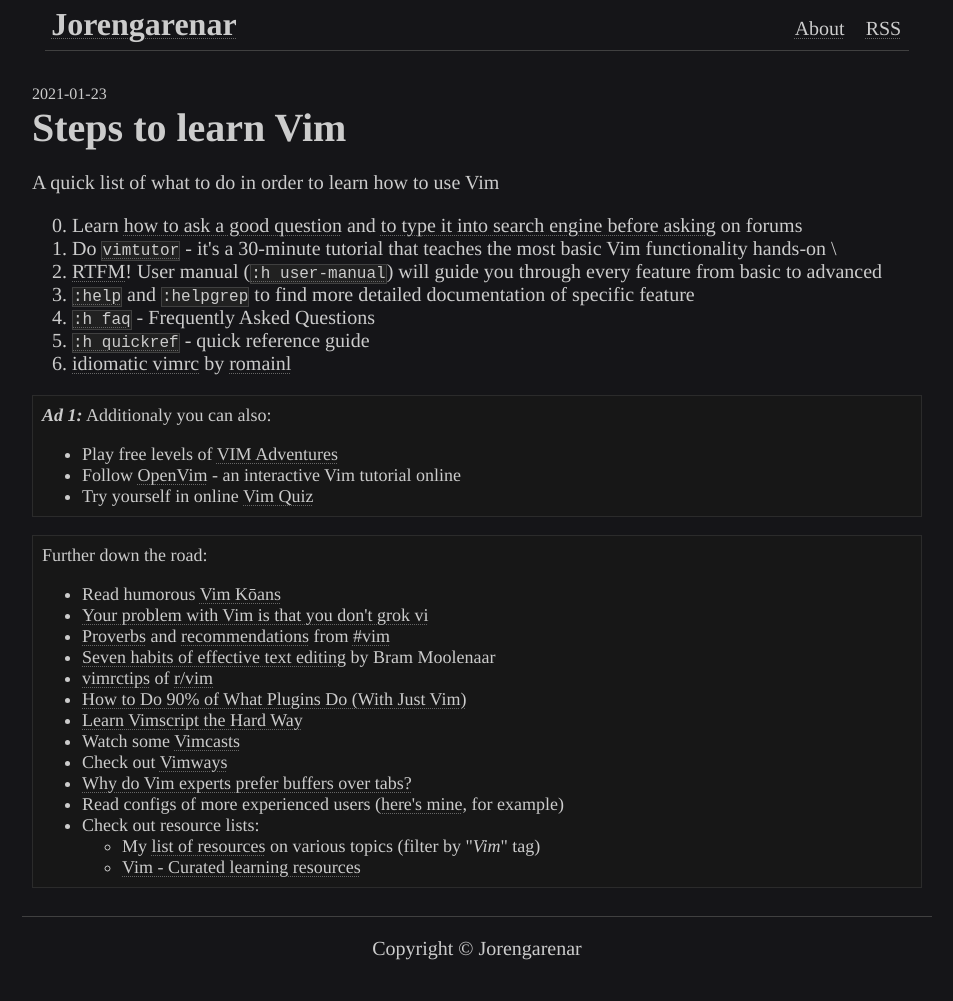
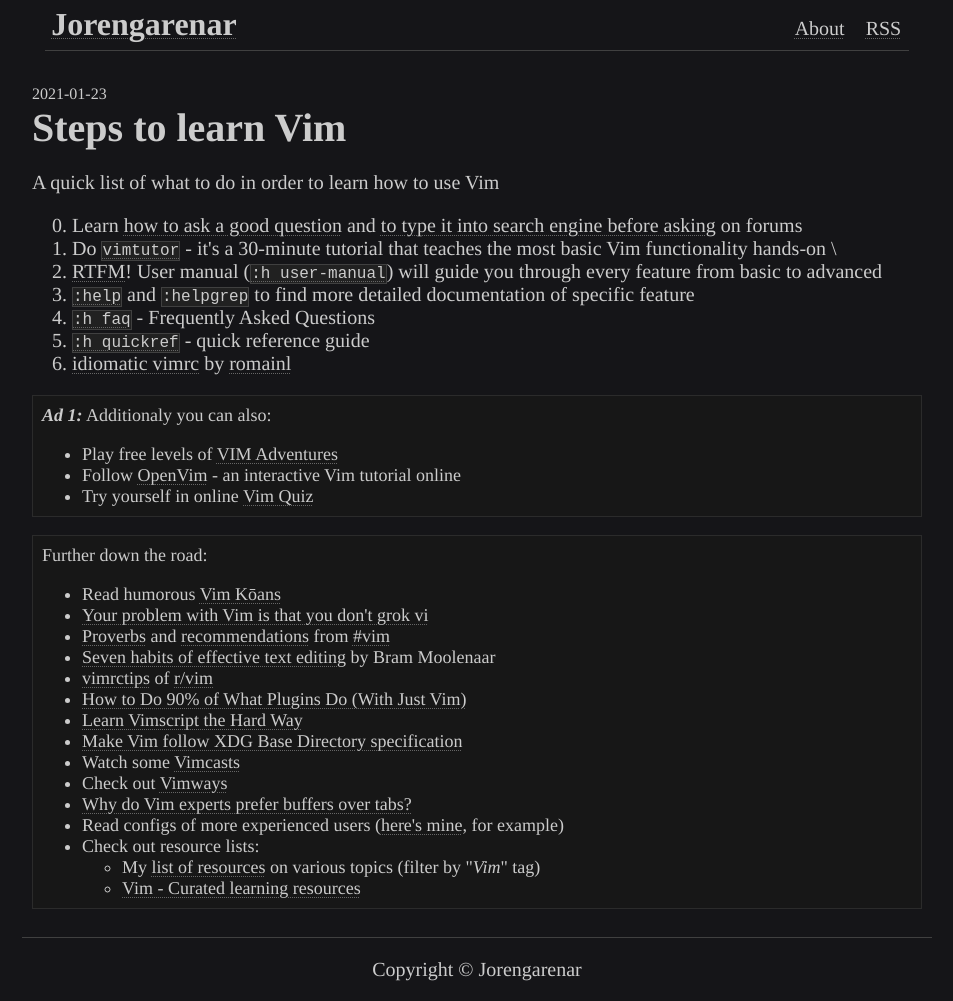
Before and after one commit to Jorenar/blog, a Jekyll site: the page built from _posts/2021-01-23-vim-learning-steps.md, in a window 1280 px wide. Shown: the whole page, without its empty margins (163-1116 px from the left). Built offline with Jekyll 4.4.1, drawn with Linux system fonts in a browser that asks for light colours; before the commit the page ends 980 px from its top, so only the background shows below that.

Commit message:
deploy: 3dc2299911ff86e83dd8bc164582f78e8d1488fa

```diff
--- a/_posts/2021-01-23-vim-learning-steps.md
+++ b/_posts/2021-01-23-vim-learning-steps.md
@@ -32,6 +32,7 @@ Further down the road:
   * [vimrctips](https://www.reddit.com/r/vim/wiki/vimrctips) of [r/vim](https://www.reddit.com/r/vim)
   * [How to Do 90% of What Plugins Do (With Just Vim)](https://www.youtube.com/watch?v=XA2WjJbmmoM)
   * [Learn Vimscript the Hard Way](https://learnvimscriptthehardway.stevelosh.com)
+  * [Make Vim follow XDG Base Directory specification](/vim-xdg)
   * Watch some [Vimcasts](http://vimcasts.org/episodes)
   * Check out [Vimways](https://vimways.org/2018)
   * [Why do Vim experts prefer buffers over tabs?](https://stackoverflow.com/a/26710166/10247460)
```
